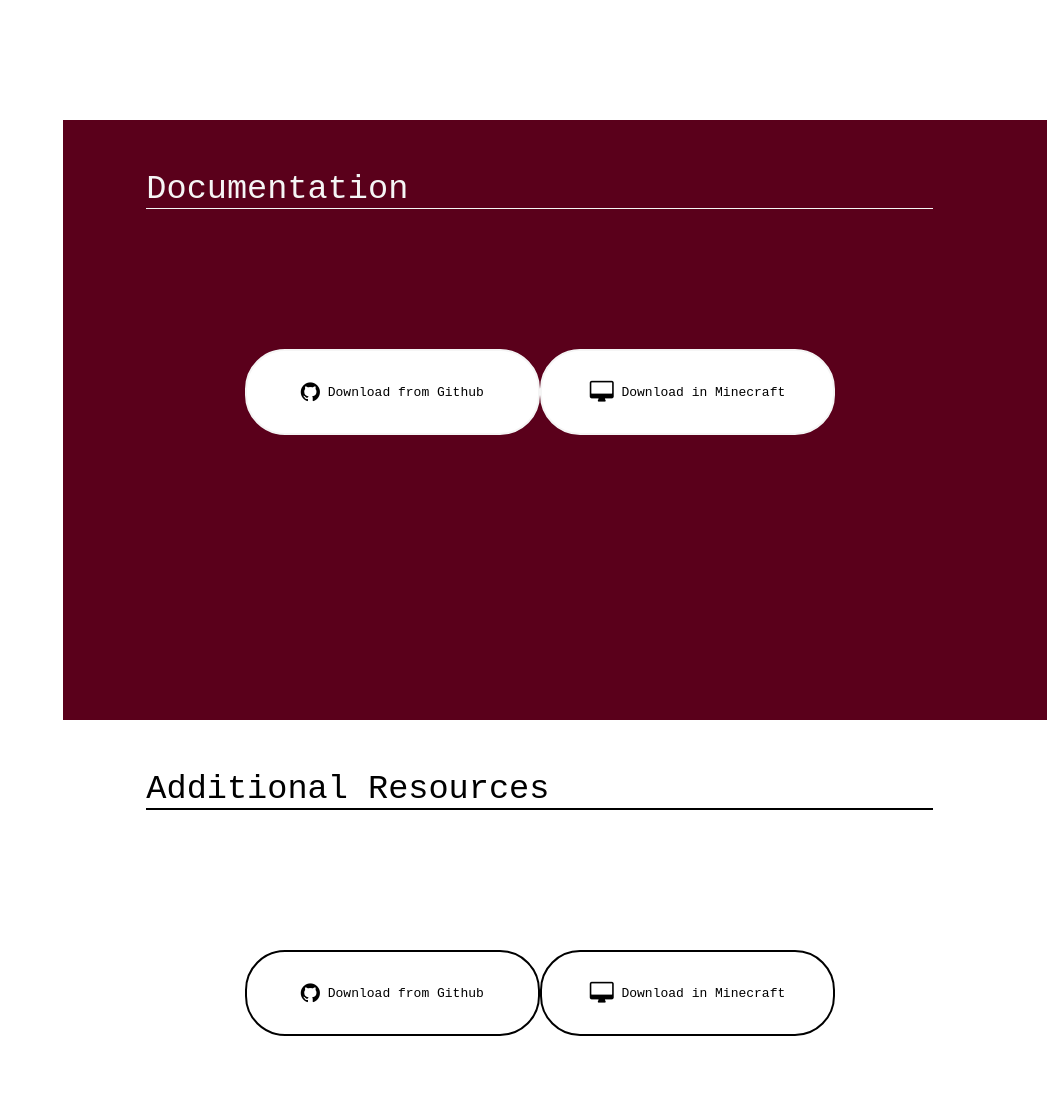
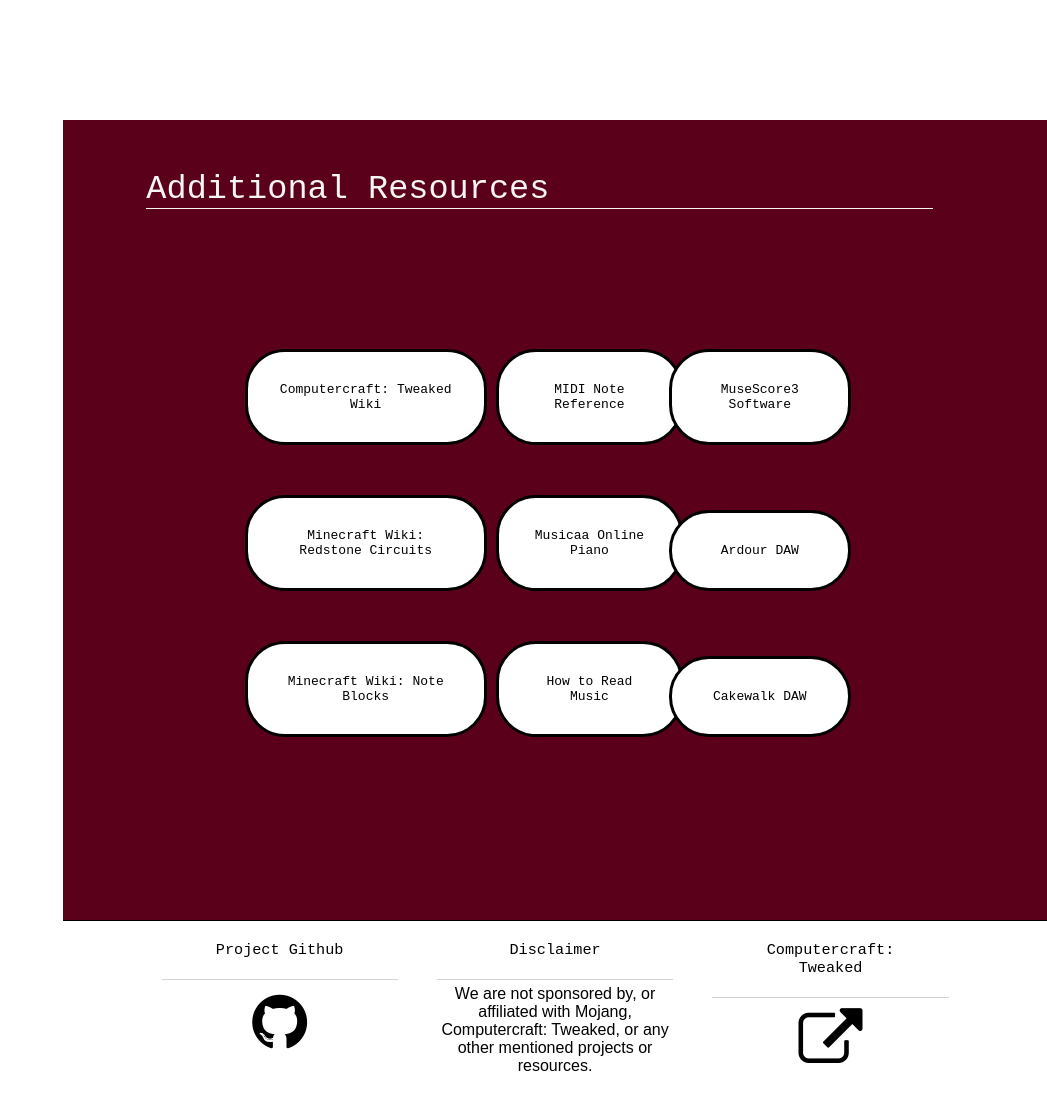
Before and after one commit to MSCompSci/Computercraft-Songs, a plain HTML site: page website/index.html in a window 1280 px wide. Shown: the part 2440-3539 px from the top of the page, without its empty margins (233-1280 px from the left). Drawn offline with Linux system fonts and the light colour scheme; a web font is replaced by a local one.

Commit message:
Add additional links

```diff
--- a/website/index.html
+++ b/website/index.html
@@ -86,21 +86,28 @@
                 </div>
             </div>
             </section>
-            <div class="block">
-            <section id="Documentation">
-                <h2>Documentation</h2>
-                <div class="button-con">
-                    <a class="download-button" href="https://github.com/MSCompSci/Computercraft-Songs/releases"><i class="fa fa-github"></i> Download from Github</a>
-                    <a class="download-button" href="#"><i class="fa  fa-desktop "></i> Download in Minecraft</a>
-                </div>
-            </section>
-        </div>
+
         <div class="block">
             <section id="Resources">
                 <h2>Additional Resources</h2>
                 <div class="button-con">
-                    <a class="download-button" href="https://github.com/MSCompSci/Computercraft-Songs/releases"><i class="fa fa-github"></i> Download from Github</a>
-                    <a class="download-button" href="#"><i class="fa  fa-desktop "></i> Download in Minecraft</a>
+                    <div class="row">
+                    <a class="download-button" href="https://tweaked.cc/">Computercraft: Tweaked Wiki</a>
+                    <a class="download-button" href="https://minecraft.fandom.com/wiki/Redstone_circuits">Minecraft Wiki: Redstone Circuits</a>
+                    <a class="download-button" href="https://minecraft.fandom.com/wiki/Note_Block#Notes">Minecraft Wiki: Note Blocks</a>
+                </div>
+                <div class="row">
+                    <a class="download-button" href="https://computermusicresource.com/midikeys.html">MIDI Note Reference</a>
+                    <a class="download-button" href="https://www.musicca.com/piano">Musicaa Online Piano</a>
+                    <a class="download-button" href="https://www.musicnotes.com/now/tips/how-to-read-sheet-music/">How to Read Music</a>
+
+                </div>
+                <div class="row">
+                    <a class="download-button" href="https://musescore.org/en">MuseScore3 Software</a>
+                    <a class="download-button" href="https://ardour.org/">Ardour DAW</a>
+                    <a class="download-button" href="https://www.bandlab.com/products/cakewalk">Cakewalk DAW</a>
+                </div>
+
                 </div>
             </section>
         </div>
--- a/website/styles.css
+++ b/website/styles.css
@@ -101,11 +101,23 @@ p {
 }
 .block:nth-of-type(4) {
     background-color: rgb(90, 0, 27);
-    height: 600px;
+    height: 800px;
+
+
 }
-.block:nth-of-type(4) .download-button {
+.block:nth-of-type(4) .row {
+    display: flex;
+    flex-direction: column;
+    gap: 50px;
+    justify-content: space-between;
+
+}
+.row .download-button{
+    width: 70%;
     background-color: white;
-    border-color: whitesmoke;
+    border: solid;
+
+
 }
 .block:nth-of-type(4) h2 {
     color: whitesmoke;
@@ -114,7 +126,7 @@ p {
 
 .block:nth-of-type(5) {
     background-color: white;
-    height: 600px;
+
 }
 
 section{
```
